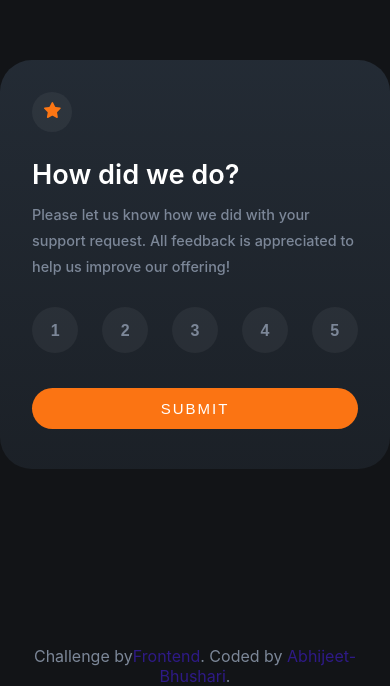
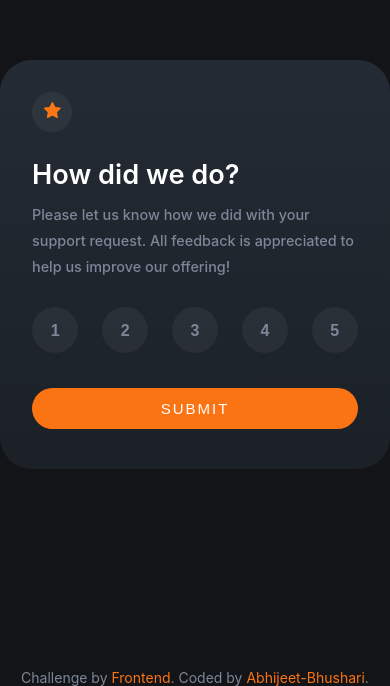
Before and after one commit to Abhijeet-Bhushari/interactive-rating-component, a React (Create React App) app: page / in a window 390 px wide. Shown: the part 158-844 px from the top of the page. Built offline with nearby package versions, Linux system fonts and the light colour scheme.

Commit message:
[Feature]: final touches before making it responsive

```diff
--- a/src/components/Rating/Rating.jsx
+++ b/src/components/Rating/Rating.jsx
@@ -49,8 +49,7 @@ export default function Rating(props) {
         </div>
 
         <div className="attribution">
-          Challenge by
-          <a href="https://www.frontendmentor.io?ref=challenge" target="_blank">
+          Challenge by <a href="https://www.frontendmentor.io?ref=challenge" target="_blank">
             Frontend
           </a>
           . Coded by <a href="#">Abhijeet-Bhushari</a>.
--- a/src/components/Rating/SubmitRating.jsx
+++ b/src/components/Rating/SubmitRating.jsx
@@ -19,8 +19,7 @@ export default function SubmitRating(props) {
         </div>
       </div>
       <div className="attribution">
-        Challenge by
-        <a href="https://www.frontendmentor.io?ref=challenge" target="_blank">
+        Challenge by <a href="https://www.frontendmentor.io?ref=challenge" target="_blank">
           Frontend
         </a>
         . Coded by <a href="#">Abhijeet-Bhushari</a>.
--- a/src/components/Rating/rating.css
+++ b/src/components/Rating/rating.css
@@ -99,9 +99,12 @@
     bottom: 0;
     width: 100%;
     text-align: center;
+    font-size: 14px;
 }
 
 .attribution a{
-    color: rgb(46, 26, 134);
+    color: hsl(25, 97%, 53%);
     text-decoration: none;
 }
+
+/* @media screen and () */
--- a/src/components/Rating/submitRating.css
+++ b/src/components/Rating/submitRating.css
@@ -61,6 +61,6 @@
 }
 
 .attribution a{
-    color: rgb(46, 26, 134);
+    color: hsl(25, 97%, 53%);
     text-decoration: none;
 }
```
